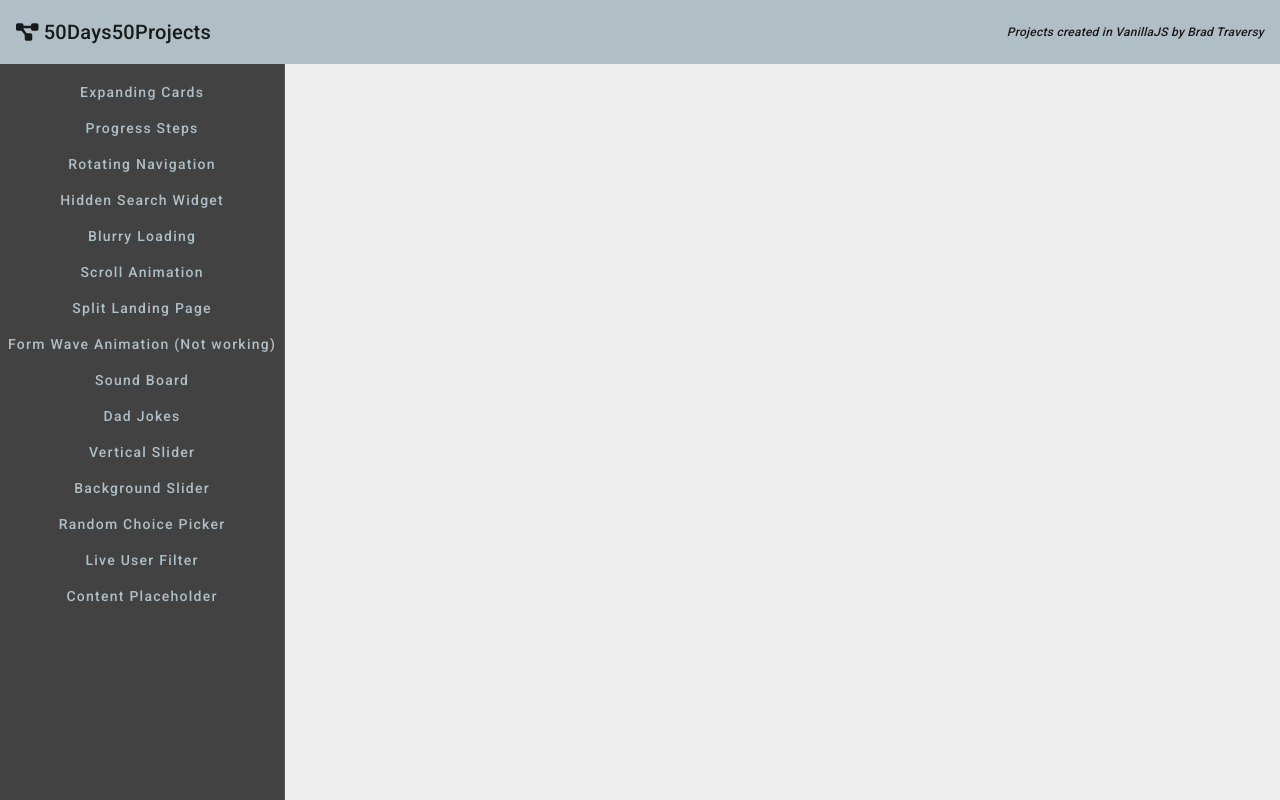
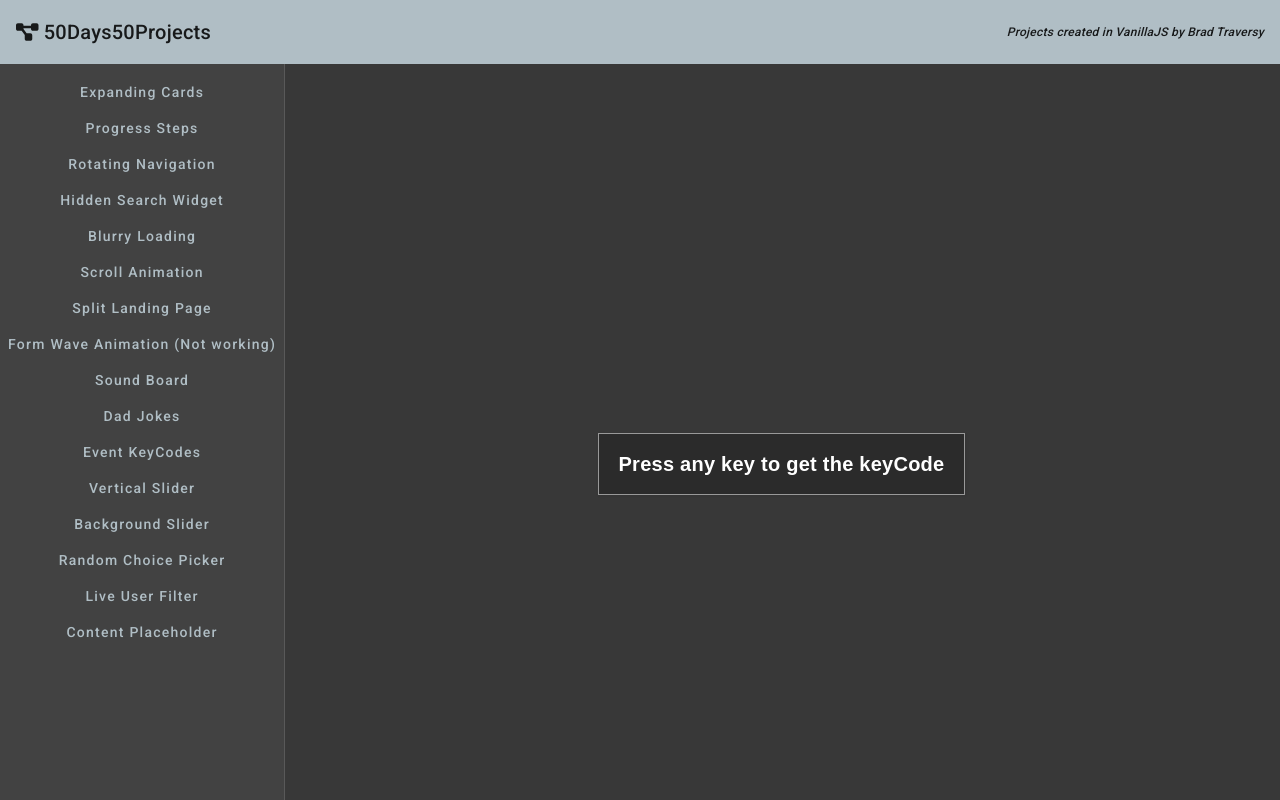
Before and after one commit to JuniorL85/50-50-in-angular, an Angular app: page /event-keycodes in a window 1280 px wide. Before the commit this address led to /. Built offline with nearby package versions, Linux system fonts and the light colour scheme.

Commit message:
event-keycodes klar

```diff
--- a/src/app/app-routing.module.ts
+++ b/src/app/app-routing.module.ts
@@ -3,6 +3,7 @@ import { RouterModule, Routes } from '@angular/router';
 import { BackgroundSliderComponent } from './components/background-slider/background-slider.component';
 import { BlurryLoadingComponent } from './components/blurry-loading/blurry-loading.component';
 import { DadJokesComponent } from './components/dad-jokes/dad-jokes.component';
+import { EventKeycodesComponent } from './components/event-keycodes/event-keycodes.component';
 import { ExpandingCardsComponent } from './components/expanding-cards/expanding-cards.component';
 import { FormWaveComponent } from './components/form-wave/form-wave.component';
 import { HiddenSearchWidgetComponent } from './components/hidden-search-widget/hidden-search-widget.component';
@@ -28,6 +29,7 @@ const routes: Routes = [
   { path: 'form-wave', component: FormWaveComponent },
   { path: 'sound-board', component: SoundBoardComponent },
   { path: 'dad-jokes', component: DadJokesComponent },
+  { path: 'event-keycodes', component: EventKeycodesComponent },
   { path: 'vertical-slider', component: VerticalSliderComponent },
   { path: 'background-slider', component: BackgroundSliderComponent },
 ];
--- a/src/app/app.component.html
+++ b/src/app/app.component.html
@@ -37,6 +37,9 @@
       <button mat-button color="accent" routerLink="/dad-jokes">Dad Jokes</button>
     </div>
     <div>
+      <button mat-button color="accent" routerLink="/event-keycodes">Event KeyCodes</button>
+    </div>
+    <div>
       <button mat-button color="accent" routerLink="/vertical-slider">Vertical Slider</button>
     </div>
     <div>
--- a/src/app/app.module.ts
+++ b/src/app/app.module.ts
@@ -20,6 +20,7 @@ import { FormWaveComponent } from './components/form-wave/form-wave.component';
 import { SoundBoardComponent } from './components/sound-board/sound-board.component';
 import { DadJokesComponent } from './components/dad-jokes/dad-jokes.component';
 import { HttpClientModule } from '@angular/common/http';
+import { EventKeycodesComponent } from './components/event-keycodes/event-keycodes.component';
 
 @NgModule({
   declarations: [
@@ -37,7 +38,8 @@ import { HttpClientModule } from '@angular/common/http';
     StartPageComponent,
     FormWaveComponent,
     SoundBoardComponent,
-    DadJokesComponent
+    DadJokesComponent,
+    EventKeycodesComponent
   ],
   imports: [
     BrowserModule,
--- /dev/null
+++ b/src/app/components/event-keycodes/event-keycodes.component.html
@@ -0,0 +1,19 @@
+<div id="insert">
+  <div class="key" *ngIf="noKeyPressed">
+    Press any key to get the keyCode
+  </div>
+  <div *ngIf="!noKeyPressed">
+    <div class="key">
+      {{eventKeys.key === ' ' ? 'Space' : eventKeys.key}}
+      <small>event.key</small>
+    </div>
+    <div class="key" title="You should avoid using this if possible; it's been deprecated for some time. Instead, you should use event.code.">
+      {{eventKeys.keyCode}}
+      <small style="color: red;">event.keyCode</small>
+    </div>
+    <div class="key">
+      {{eventKeys.code}}
+      <small>event.code</small>
+    </div>
+  </div>
+</div>
--- /dev/null
+++ b/src/app/components/event-keycodes/event-keycodes.component.scss
@@ -0,0 +1,37 @@
+:host {
+  background-color: #383838;
+  font-family: 'Muli', sans-serif;
+  display: flex;
+  align-items: center;
+  justify-content: center;
+  text-align: center;
+  height: 100vh;
+  overflow: hidden;
+  margin: 0;
+}
+
+.key {
+  border: 1px solid #999999;
+  background-color: #2B2B2B;
+  box-shadow: 1px 1px 3px rgba(0, 0, 0, 0.1);
+  display: inline-flex;
+  align-items: center;
+  font-size: 20px;
+  font-weight: bold;
+  padding: 20px;
+  flex-direction: column;
+  margin: 10px;
+  min-width: 150px;
+  color: white;
+  position: relative;
+}
+
+.key small {
+  position: absolute;
+  top: -24px;
+  left: 0;
+  text-align: center;
+  width: 100%;
+  color: #c4c4c4;
+  font-size: 14px;
+}
--- /dev/null
+++ b/src/app/components/event-keycodes/event-keycodes.component.ts
@@ -0,0 +1,22 @@
+import { Component, HostListener } from '@angular/core';
+
+@Component({
+  selector: 'app-event-keycodes',
+  templateUrl: './event-keycodes.component.html',
+  styleUrls: ['./event-keycodes.component.scss']
+})
+export class EventKeycodesComponent {
+
+  @HostListener('window:keydown', ['$event'])
+  public onKeyDown(event: KeyboardEvent): void {
+    this.eventKeys = event;
+    if (this.eventKeys) {
+      this.noKeyPressed = false;
+    }
+  }
+
+  eventKeys!: KeyboardEvent;
+
+  noKeyPressed: boolean = true;
+
+}
```
